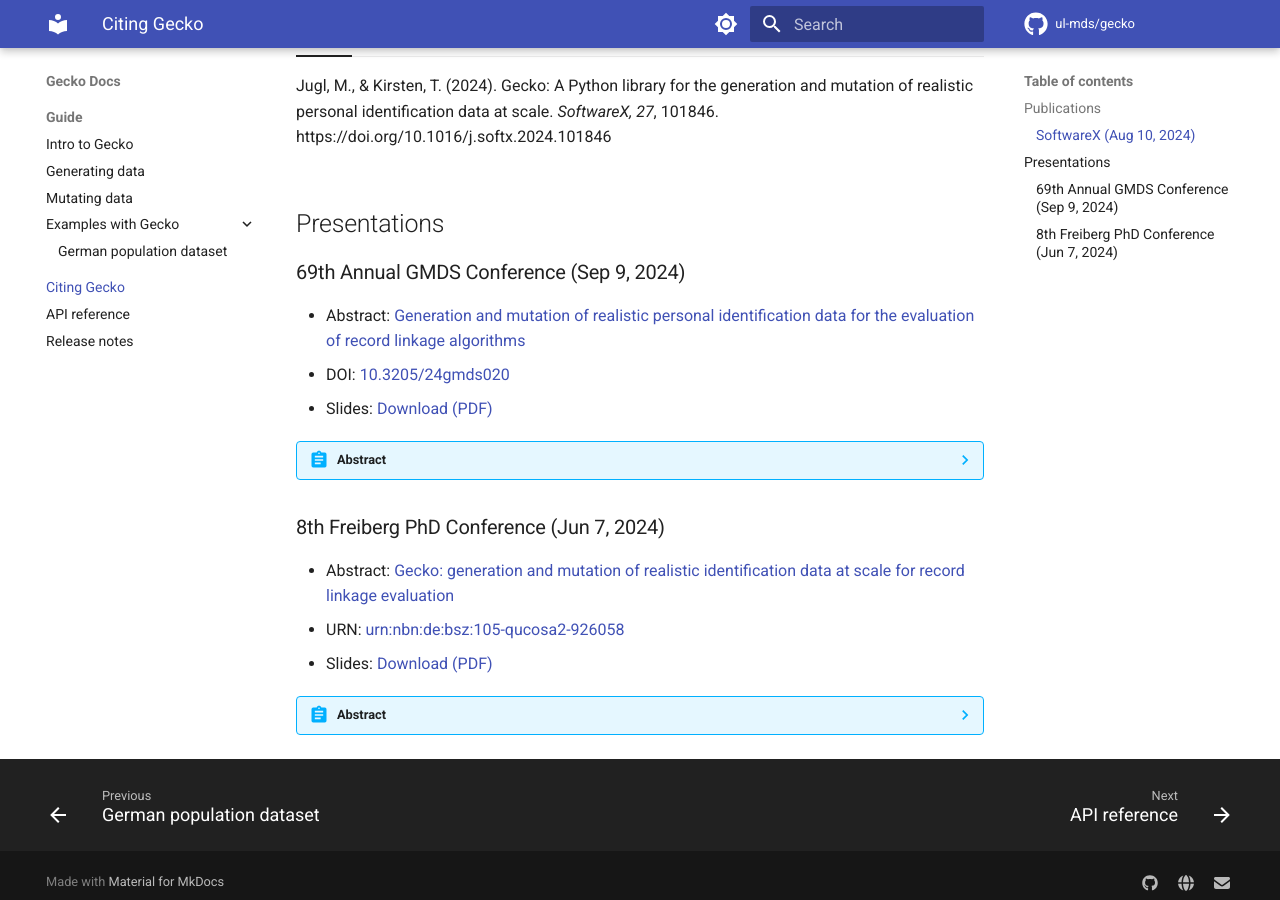
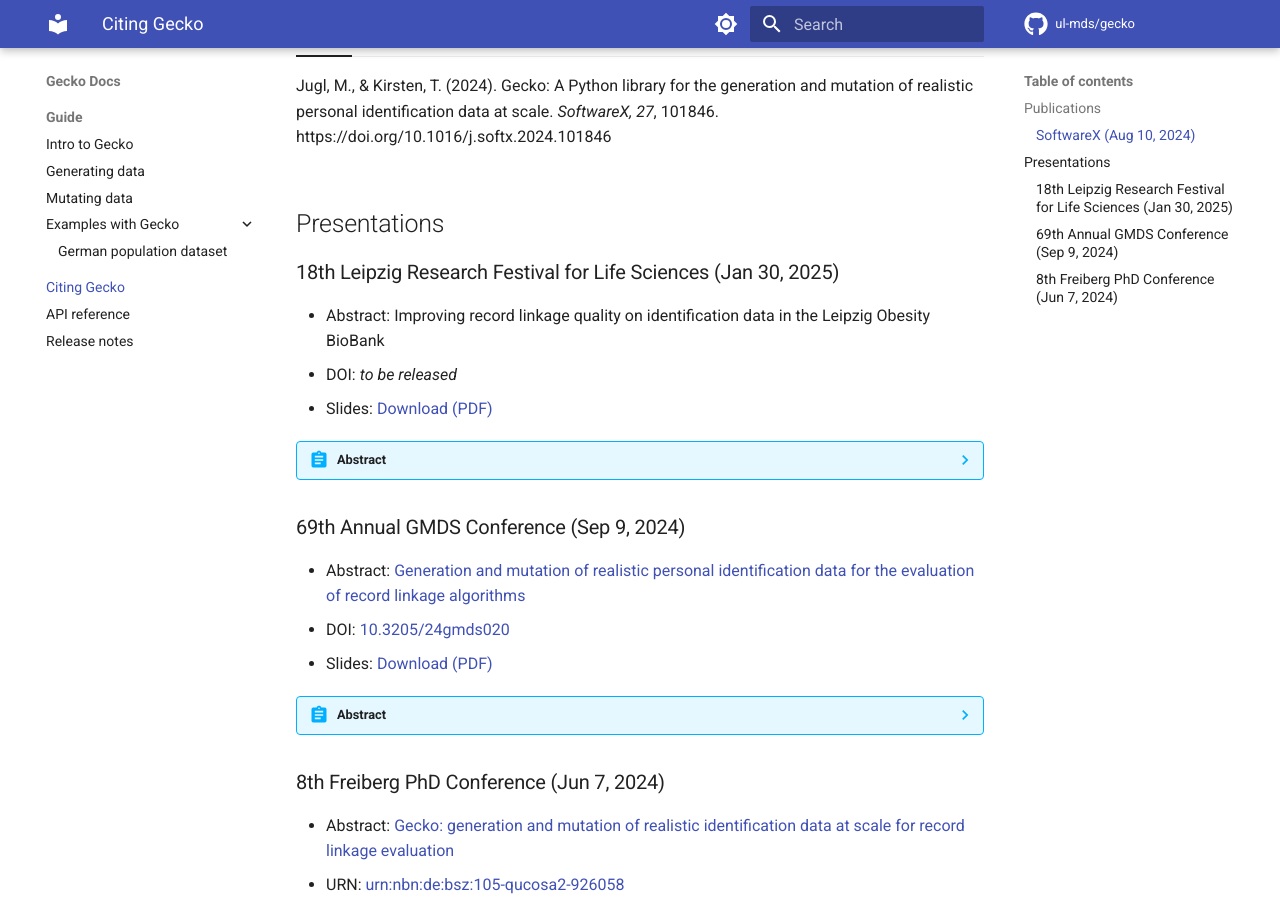
Before and after one commit to ul-mds/gecko, an MkDocs documentation site: the page built from docs/citing-gecko.md, in a window 1280 px wide and 900 px high, scrolled down 540 px. Built offline with MkDocs 1.6.1 and Material for MkDocs 9.7.7, drawn with Linux system fonts in a browser that asks for light colours; comment, search, counter and statistics services are not loaded; some of the changed lines change nothing that is shown.

Commit message:
Add poster from 18th Leipzig Research Festival for Life Sciences

```diff
--- a/docs/citing-gecko.md
+++ b/docs/citing-gecko.md
@@ -55,6 +55,18 @@ This page is intended to point you to all our published research to date and to
 
 ## Presentations
 
+### 18th Leipzig Research Festival for Life Sciences (Jan 30, 2025)
+
+- Abstract: Improving record linkage quality on identification data in the Leipzig Obesity BioBank
+- DOI: _to be released_
+- Slides: [Download (PDF)](static/2025-01-30-Gecko-LOBB-LRF25.pdf)
+
+??? Abstract
+
+    Within longitudinal medical studies, identification data (IDAT) is collected from participants which enables them to be reidentified across multiple sessions. Trusted third parties may then consolidate medical records obtained from the same person before handing them off to data scientists to conduct their research. This process of merging records using stable or quasi-identifiers is referred to as “record linkage”. Due to the nature of these studies, errors arise in the collected data due to changing data entry methods and staff over time. Determining the required level of similarity to classify a record pair as a match therefore becomes a reoccurring challenge in the field of record linkage.
+
+    We present a method for estimating similarity thresholds for privacy-preserving record linkage (PPRL) using IDAT from two sub-studies of the Leipzig Obesity BioBank (LOBB). LOBB collects samples from over 8000 patients to conduct research on diseases related to obesity. We analyze the types and frequencies of typographical errors present in their IDAT. This information is used to infer a configuration for Gecko, which is a software library used to generate a set of realistic personal IDAT that closely replicates the errors found in the LOBB data. We then evaluate the impact of each error class on match quality using these datasets. Our findings provide needed insights into the challenges of integrating real-world IDAT, which is necessary in PPRL where access to such data is often prohibited, and underline its significance in enhancing research validity and reliability.
+
 ### 69th Annual GMDS Conference (Sep 9, 2024)
 
 - Abstract: [Generation and mutation of realistic personal identification data for the evaluation of record linkage algorithms](https://www.egms.de/static/de/meetings/gmds2024/24gmds020.shtml)
```
Also changed, not shown: 1 other file.
